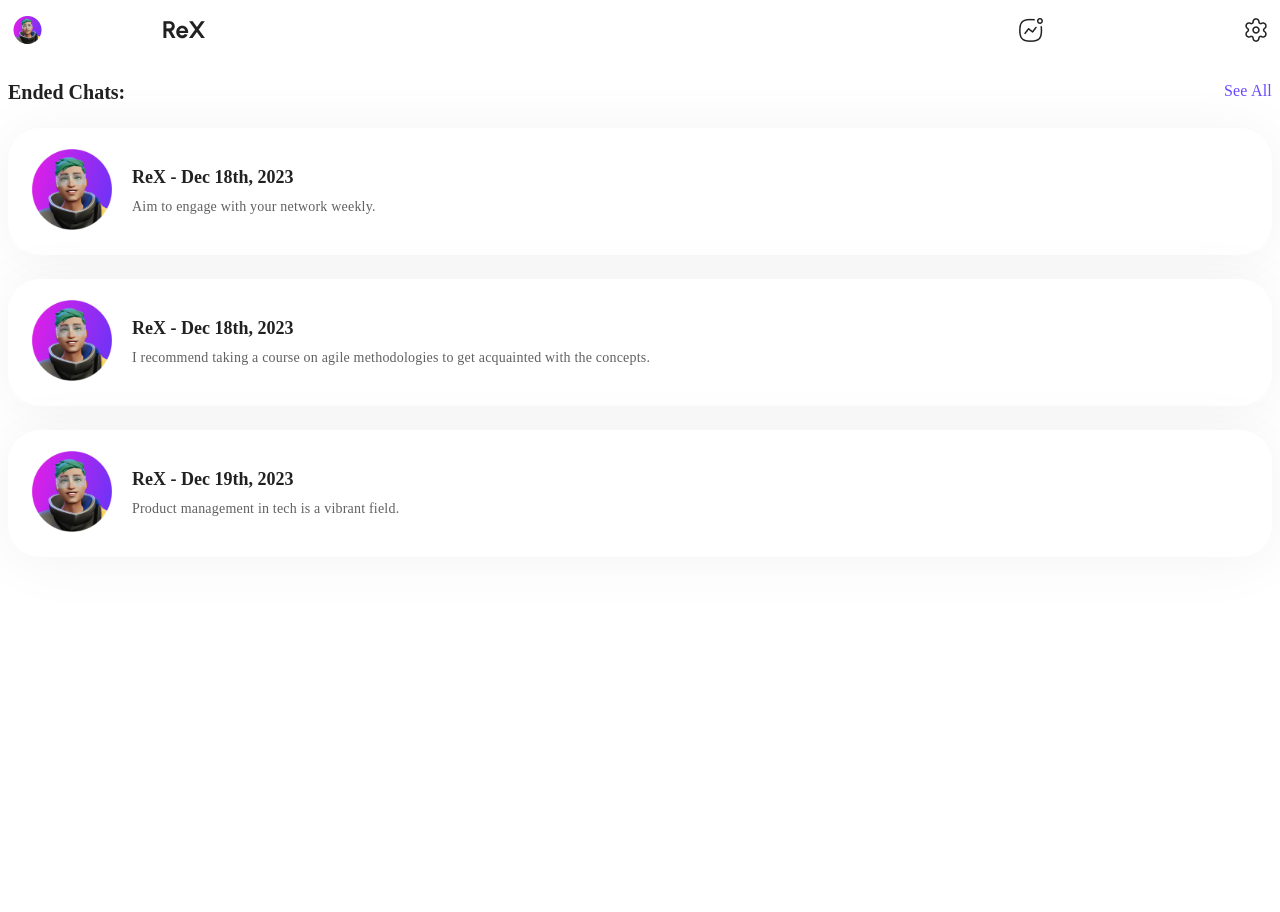
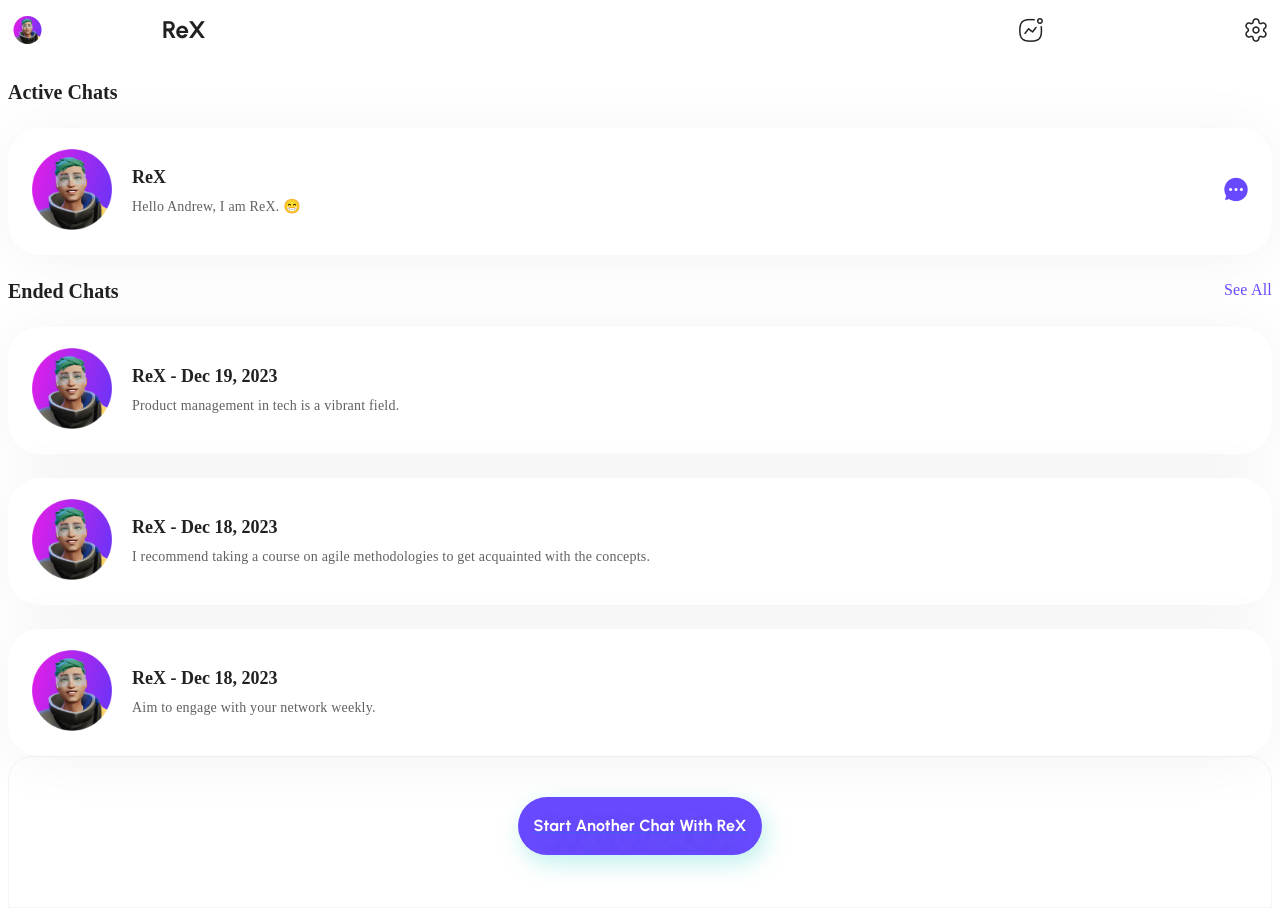
Before and after one commit to sivaShilpa/CosmoChatUI, a React (Create React App) app: page / in a window 1280 px wide. Shown: the top 912 px of the page. Before the commit the page ends 800 px from the top, so only its background shows below. Built offline with nearby package versions, Linux system fonts and the light colour scheme; data requests are answered from the project's data file; a web font is replaced by a local one.

Commit message:
feat: home page complete

```diff
--- a/data/db.json
+++ b/data/db.json
@@ -2,24 +2,24 @@
     "endedChats": [
         {
             "id": 1,
-            "date": "Dec 18th, 2023",
+            "date": "Dec 18, 2023",
             "lasttext": "Aim to engage with your network weekly."
         },
         {
             "id": 2,
-            "date": "Dec 18th, 2023",
+            "date": "Dec 18, 2023",
             "lasttext": "I recommend taking a course on agile methodologies to get acquainted with the concepts."
         },
         {
             "id": 3,
-            "date": "Dec 19th, 2023",
+            "date": "Dec 19, 2023",
             "lasttext": "Product management in tech is a vibrant field."
         }
     ],
     "activeChats": [
         {
             "id": 4,
-            "date": "Jan 3rd, 2024",
+            "date": "Jan 3, 2024",
             "lasttext": "Hello Andrew, I am ReX. 😁"
         }
     ],
--- a/src/components/ChatHistory/index.jsx
+++ b/src/components/ChatHistory/index.jsx
@@ -1,16 +1,23 @@
-import React, { useEffect, useState } from 'react';
+import React from 'react';
 import { Grid } from '@mui/material';
 import Images from '../../constants/images';
 import chatHistoryStyles from '../../styles/chatHistory';
 
-const ChatHistory = ({id, date, lasttext}) => {
+const ChatHistory = ({id, date, lasttext, ended}) => {
     return (
         <Grid style={{ ...chatHistoryStyles.outLine }}>
             <Grid><img src={Images.HomRex} alt='ReX' style={{width: '80px'}}/></Grid>
             <Grid style={{ ...chatHistoryStyles.text }}>
+                {ended == 'true' ?
                 <Grid style={{ ...chatHistoryStyles.title }}>ReX - {date}</Grid>
+                :
+                <Grid style={{ ...chatHistoryStyles.title }}>ReX</Grid>}
                 <Grid style={{ ...chatHistoryStyles.body }}>{lasttext}</Grid>
             </Grid>
+            {ended == 'false' ?
+            <Grid><img src={Images.Typing} alt='typing' /></Grid>
+            :
+            null}
         </Grid>
     )
 }
--- a/src/constants/images.js
+++ b/src/constants/images.js
@@ -3,6 +3,7 @@ import ActivityIcon from '../assets/ActivityIcon.png';
 import SettingsIcon from '../assets/SettingsIcon.png';
 import HomeRex from '../assets/RexHome.png';
 import Ellipse from '../assets/Ellipse.png';
+import Typing from '../assets/typing.png';
 
 const Images = {
   NavRex: NavigationRex,
@@ -10,6 +11,7 @@ const Images = {
   SettingIc: SettingsIcon,
   HomRex: HomeRex,
   Ell: Ellipse,
+  Typing: Typing,
 };
 
 export default Images;
--- a/src/pages/home/index.jsx
+++ b/src/pages/home/index.jsx
@@ -8,15 +8,14 @@ import ChatHistory from '../../components/ChatHistory';
 
 function Home() {
   const [endedChats, setEndedChats] = useState([]);
+  const [activeChats, setActiveChats] = useState([]);
 
   useEffect(()=>{
       const fetchEndedChats = async () => {
       try{
           const response = await api.get('/endedChats');
-          setEndedChats(response.data);
-          console.log("response", response.data);
-          console.log("conversations", endedChats);
-      }catch(err){
+          setEndedChats(response.data.reverse());
+        }catch(err){
           if(err.response){
               console.log(err.response.data);
               console.log(err.response.status);
@@ -29,8 +28,26 @@ function Home() {
       fetchEndedChats();
   }, [])
 
+  useEffect(()=>{
+      const fetchActiveChats = async () => {
+      try{
+          const response = await api.get('/activeChats');
+          setActiveChats(response.data);
+      }catch(err){
+          if(err.response){
+              console.log(err.response.data);
+              console.log(err.response.status);
+              console.log(err.response.headers);
+          }else{
+              console.log(err);
+          }
+      }
+      }
+      fetchActiveChats();
+  }, [])
+
   return (
-    endedChats.length===0 ?
+    activeChats.length===0 && endedChats.length===0 ?
      <Grid style={{ ...AllStyles.homeBody }}>
       <Grid style={{ ...AllStyles.homeRex }}>
         <img src={Images.HomRex} alt="homeRex" />
@@ -60,7 +77,7 @@ function Home() {
         </Typography>
       </Grid>
       <Grid>
-        <Link style={{ ...AllStyles.startChatButton }} href="/chatHistory">
+        <Link style={{ ...AllStyles.startChatButton }} href="/chat">
           <Typography style={{ ...AllStyles.startChatButtonText }}>
             Start Chat With ReX
           </Typography>
@@ -70,13 +87,28 @@ function Home() {
     :
     <Grid>
       <Grid style={{ ...AllStyles.endedChatsTitle }}>
-        <Grid style={{ ...AllStyles.endedChats }}>Ended Chats: </Grid>
+        <Grid style={{ ...AllStyles.endedChats }}>Active Chats </Grid>
+      </Grid>
+      <Grid style={{ ...AllStyles.endedChatsBody }}>
+        {activeChats.map(el=>
+            <ChatHistory key={el.id} id={el.id} date={el.date} lasttext={el.lasttext} ended='false' />
+        )}
+      </Grid>
+      <Grid style={{ ...AllStyles.endedChatsTitle }}>
+        <Grid style={{ ...AllStyles.endedChats }}>Ended Chats </Grid>
         <Grid><Link style={{ ...AllStyles.seeAllLink }} href="/endedChats">See All</Link></Grid>
       </Grid>
       <Grid style={{ ...AllStyles.endedChatsBody }}>
         {endedChats.map(el=>
-            <ChatHistory key={el.id} id={el.id} date={el.date} lasttext={el.lasttext} />
+            <ChatHistory key={el.id} id={el.id} date={el.date} lasttext={el.lasttext} ended='true' />
         )}
+      </Grid>
+      <Grid style={{ ...AllStyles.startAnotherChatButtonGrid }}>
+        <Link style={{ ...AllStyles.startChatButton }} href="/chat">
+          <Typography style={{ ...AllStyles.startChatButtonText }}>
+            Start Another Chat With ReX
+          </Typography>
+        </Link>
       </Grid>
     </Grid>
 
--- a/src/styles/chatHistory.jsx
+++ b/src/styles/chatHistory.jsx
@@ -22,6 +22,7 @@ const chatHistoryStyles = {
         gap: '8px',
         display: 'flex',
         flexDirection: 'column',
+        width: '100%',
     },
     body: {
         color: 'var(--Greyscale-700, #616161)',
--- a/src/styles/home.jsx
+++ b/src/styles/home.jsx
@@ -205,7 +205,18 @@ const AllStyles = {
     display: 'flex',
     flexDirection: 'column',
     gap: '24px',
-  }
+  },
+  startAnotherChatButtonGrid: {
+    display: 'flex',
+    padding: '24px 24px 36px 24px',
+    flexDirection: 'column',
+    justifyContent: 'center',
+    alignItems: 'center',
+    gap: '24px',
+    borderRadius: '24px 24px 0px 0px',
+    border: '1px solid var(--Greyscale-100, #F5F5F5)',
+    background: 'var(--Others-White, #FFF)',
+  },
 };
 
 export default AllStyles;
```
Also changed, not shown: src/assets/typing.png (added).
